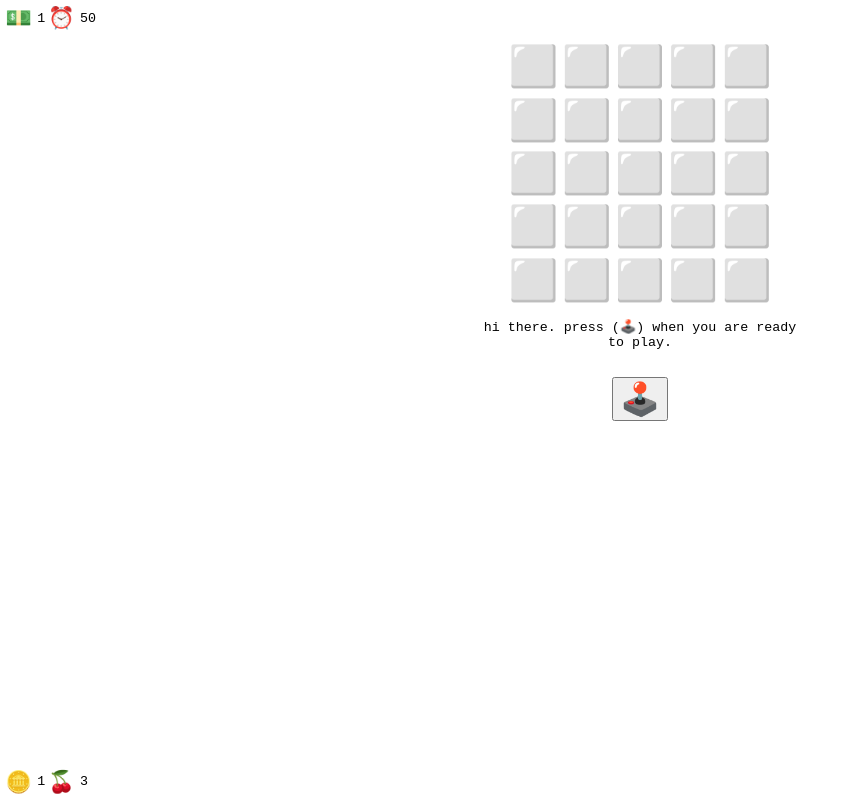
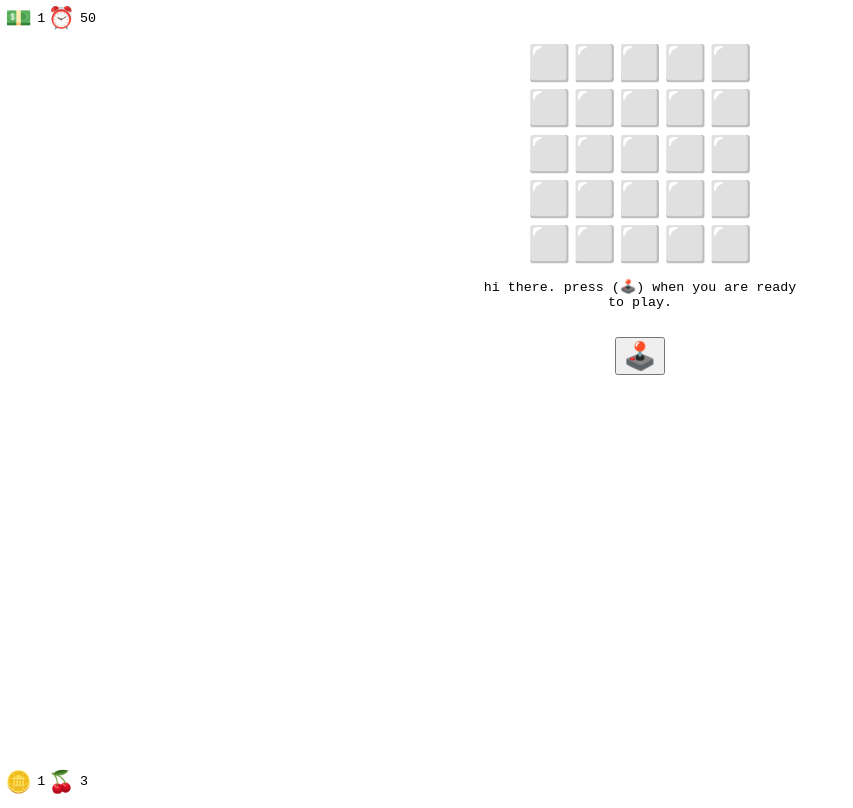
Before and after one commit to balidani/emoji, a plain HTML site: page index.html in a window 1280 px wide. Shown: the whole page, without its empty margins (0-853 px from the left). Drawn offline with Linux system fonts and the light colour scheme.

Commit message:
make cells smaller

```diff
--- a/style.css
+++ b/style.css
@@ -3,7 +3,7 @@ body {
 }
 
 button {
-  font-size: 24pt;
+  font-size: 20pt;
 }
 
 html, body {
@@ -109,9 +109,9 @@ html, body {
   flex-direction: column;
 }
 .cell {
-  font-size: 30pt;
-  width: 40pt;
-  height: 40pt;
+  font-size: 26pt;
+  width: 34pt;
+  height: 34pt;
   display: flex;
   align-items: center;
   justify-content: center;
```
